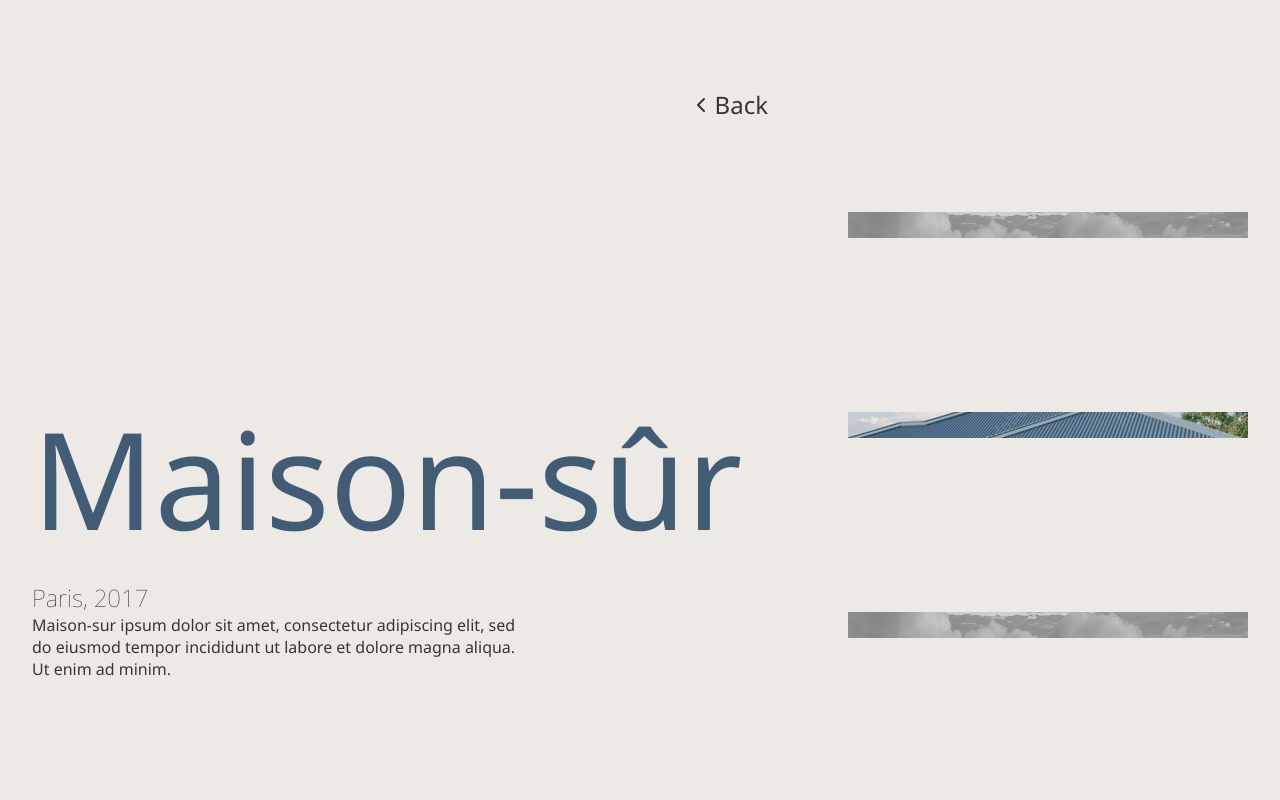
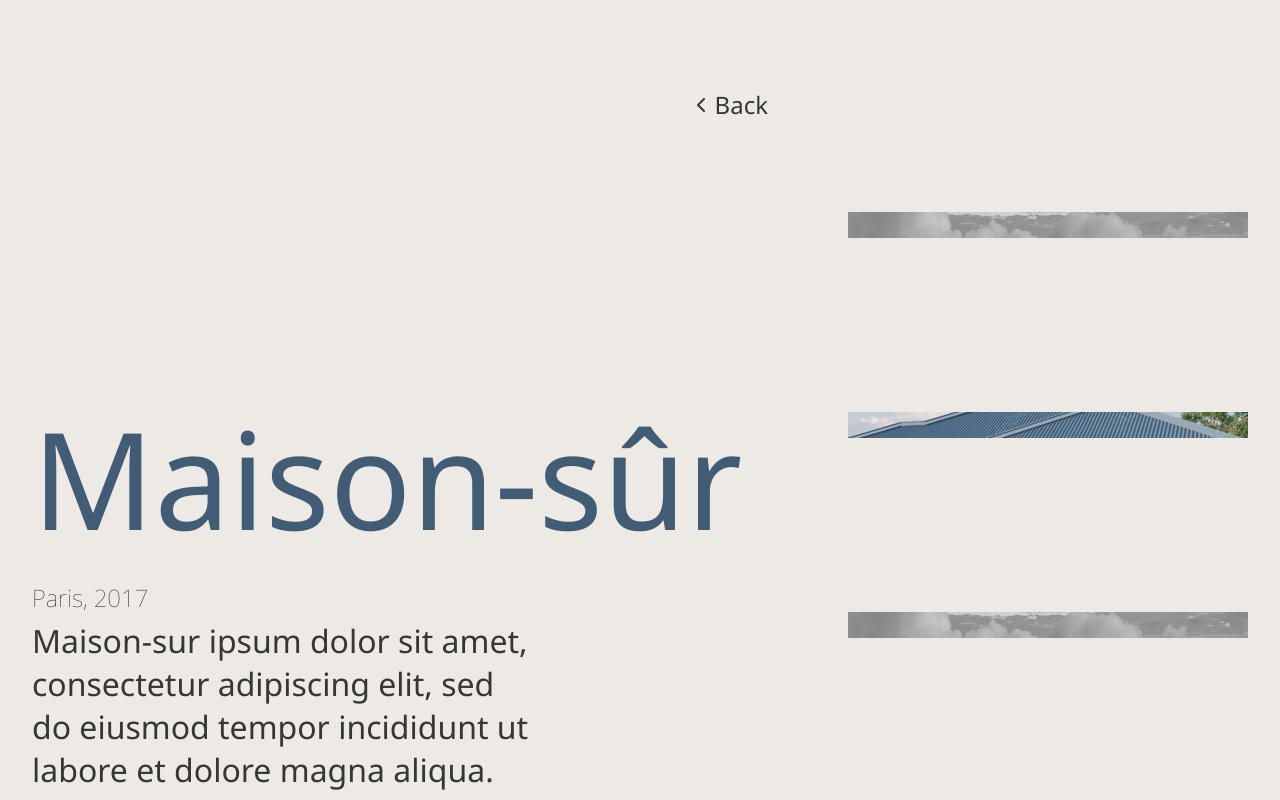
Before and after one commit to magicniclus/Portfolio, a React (Create React App) app: page / in a window 1280 px wide. Both pictures are taken after a click on the element 640 px from the left and 1150 px from the top of the page. Shown: the part 750-1550 px from the top of the page. Built offline with nearby package versions, Linux system fonts and the light colour scheme.

Commit message:
Update Content.js

```diff
--- a/src/components/allProjects/components/Content.js
+++ b/src/components/allProjects/components/Content.js
@@ -2,6 +2,7 @@
 import { useState, useEffect, useRef } from 'react';
 import "./_content.scss"
 import { gsap } from "gsap";
+import { Timeline } from 'gsap/gsap-core';
 
 const Content = (props) => {
     const content = props.content;
@@ -16,7 +17,9 @@
 
     const refCity = useRef(null)
     const newRefCity = useRef(null)
+
     const refParams = useRef(null)
+    const newRefParams = useRef(null)
 
     const lineRefs = useRef([]);
     lineRefs.current = []
@@ -37,7 +40,7 @@
             }
         })
         .fromTo(refCity.current, {y: 200}, {y:0, duration: 1, opacity:1})
-        .fromTo(refParams.current, {x: -500}, {x:0},"-=0.1")
+        .fromTo(refParams.current, {x: -500}, {x:0, opacity: 1},"-=0.1")
     },[])
 
     /* Creating a timeline that will animate the letters of the title. */
@@ -92,7 +95,7 @@
                 }
             })
             timeline.fromTo(refCity.current, {},{opacity: 0, duration: 0.3, ease: "Power4.inOut"})
-        }, 300)
+        }, 100)
     }
 
     const secondUpdateCityStyle = () =>{
@@ -102,6 +105,28 @@
             }
         })
         timeline.fromTo(newRefCity.current, {opacity: 0, y: 300},{opacity: 1, y:0, duration: 1, ease: "Power4.inOut"})
+    }
+
+    const updateParamsStyle = ()=>{
+        setTimeout(()=>{
+            const timeline = gsap.timeline({
+                default:{
+                    ease: "Power4.inOut"
+                }
+            })
+            timeline.fromTo(refParams.current, {},{opacity: 0, duration: 0.3, ease: "Power4.inOut"})
+        }, 100)
+    }
+
+
+    const secondUpdateParamsStyle = ()=>{
+        const timeline = gsap.timeline({
+            default:{
+                duration: 1,
+                ease: "Power4.inOut"
+            }
+        })
+        .fromTo(refParams.current, {x: -500}, {x:0, opacity: 1, delay: 0.9})
     }
 
     //component
@@ -134,10 +159,12 @@
             await setNewContent(content[blockActive -1])
             await updateTwoLineRefs()
             await updateCityStyle()
+            await updateParamsStyle()
             await setTimeout(()=>{
                 setOldContent(content[blockActive -1])
                 updateLineRefs()
                 secondUpdateCityStyle()
+                secondUpdateParamsStyle()
             }, 300)
         }
     }
@@ -234,6 +261,29 @@
         }
     }
 
+    const updateParams = (content)=>{
+        if(counter <= 1){
+            return(
+                <>
+                    <div className="thirsParamsContainer">
+                    <p ref={refParams} className='params'>{content.text}</p>
+                    </div>
+                </>
+            )
+        }else{
+            return(
+                <>
+                    <div className="thirsParamsContainer">
+                    <p ref={refParams} className='params'>{changeTheFirstLettersToUppercase(oldContent.text)}</p>
+                    </div>
+                    <div className="secondParamsContainer">
+                    <p ref={newRefParams} className='params'>{changeTheFirstLettersToUppercase(newContent.text)}</p>
+                    </div>
+                </>
+            )
+        }
+    }
+
     /**
      * It takes a content object as an argument and returns a div with the title, city, and text of the
      * content object
@@ -252,10 +302,11 @@
                     {
                         content !== null ? updateCity(content): null
                     }
-                     {/* <h4 ref={refCity} className='city'>{changeTheFirstLettersToUppercase(content.city)}, <span className='date'>{changeTheFirstLettersToUppercase(content.years)}</span></h4> */}
                 </div>
                 <div className="paramsContainer">
-                    <p ref={refParams} className='params'>{content.text}</p>
+                    {
+                        content !== null ? updateParams(content): null
+                    }
                 </div>
             </>
         )
```
